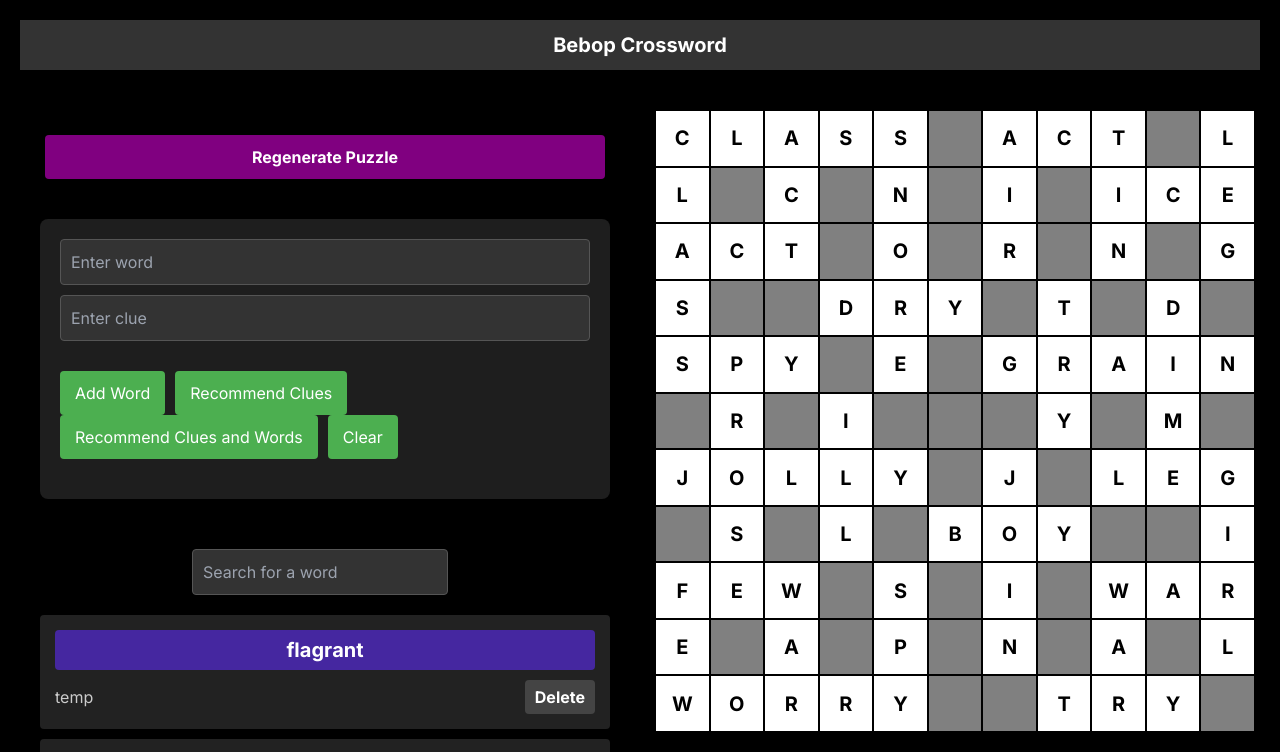
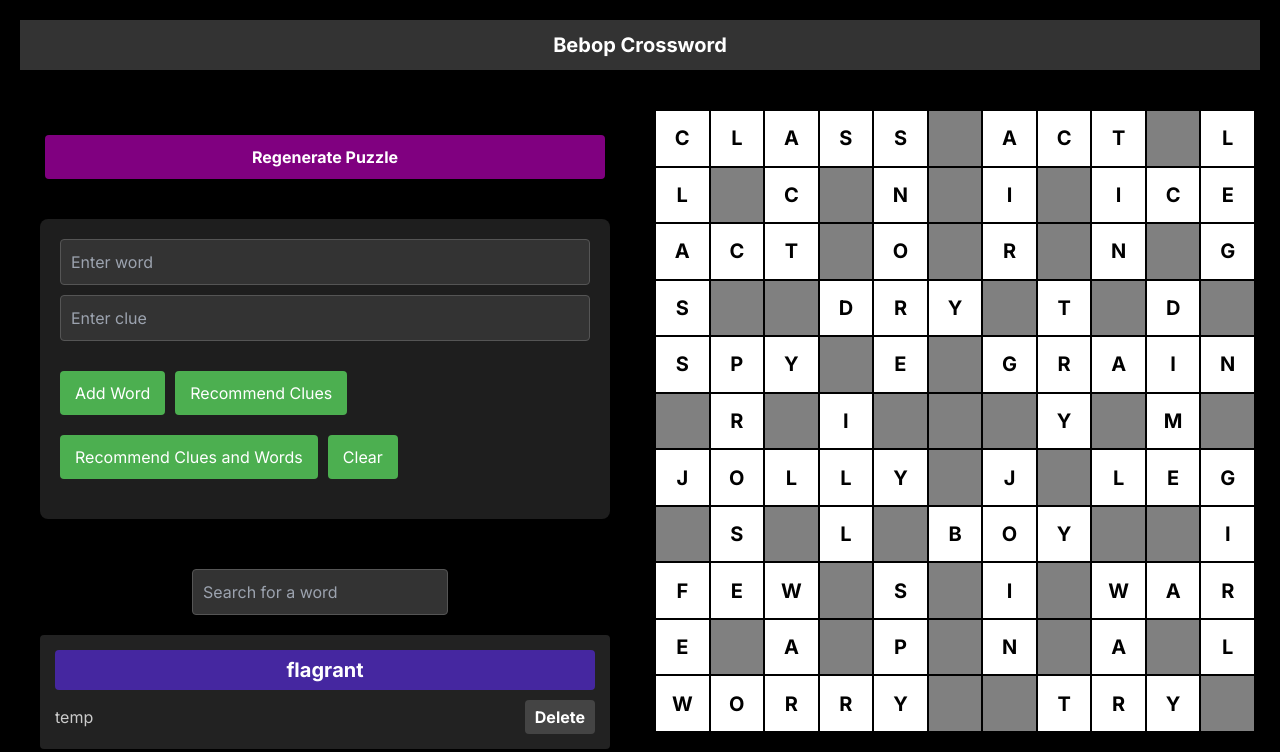
Before and after one commit to kylemunger/bebop-crossword, a Next.js app in the folder bebop-cross/: page / in a window 1280 px wide. Shown: the top 752 px of the page. Built offline with nearby package versions, Linux system fonts and the light colour scheme.

Commit message:
fixed button flexbox

```diff
--- a/bebop-cross/src/components/clueBuilder.tsx
+++ b/bebop-cross/src/components/clueBuilder.tsx
@@ -62,10 +62,12 @@ const ClueBuilder = ({ add_clue_to_dict }) => {
                 placeholder="Enter clue"
                 className={styles.inputField}
             />
+            <div className={styles.buttonsContainer}>
                 <button onClick={() => handleAddWord(clue, word)} className={styles.addButton}>Add Word</button>
                 <button onClick={handleRecommendClues} className={styles.recommendButton}>Recommend Clues</button>
                 <button onClick={handleRecommendCluesAndWords} className={styles.button}>Recommend Clues and Words</button>
                 <button onClick={handleClear} className={styles.button}>Clear</button>
+            </div>
             <div className={styles.recommendedCluesContainer}>
                 {recommendedClues.map((clue, index) => (
                     <div key={index} className={styles.recommendedItem}>
--- a/bebop-cross/src/styles/clueBuilder.module.css
+++ b/bebop-cross/src/styles/clueBuilder.module.css
@@ -29,7 +29,6 @@
 .buttonsContainer {
     display: flex;
     flex-wrap: wrap;
-    align-items: center; /* Vertically centers children in the container */
 }
 
 .recommendedClue {
@@ -52,10 +51,6 @@
     transition: background-color 0.3s;
 }
 
-.addButton:hover {
-    background-color: #45a049;
-}
-
 .addButton:hover, .recommendButton:hover {
     background-color: #45a049;
 }
@@ -68,7 +63,7 @@
     border-radius: 4px;
     cursor: pointer;
     margin-right: 10px;
-    transition: background-color 0.3s;
+    margin-top: 20px;
 }
 
 .button:hover {
```
